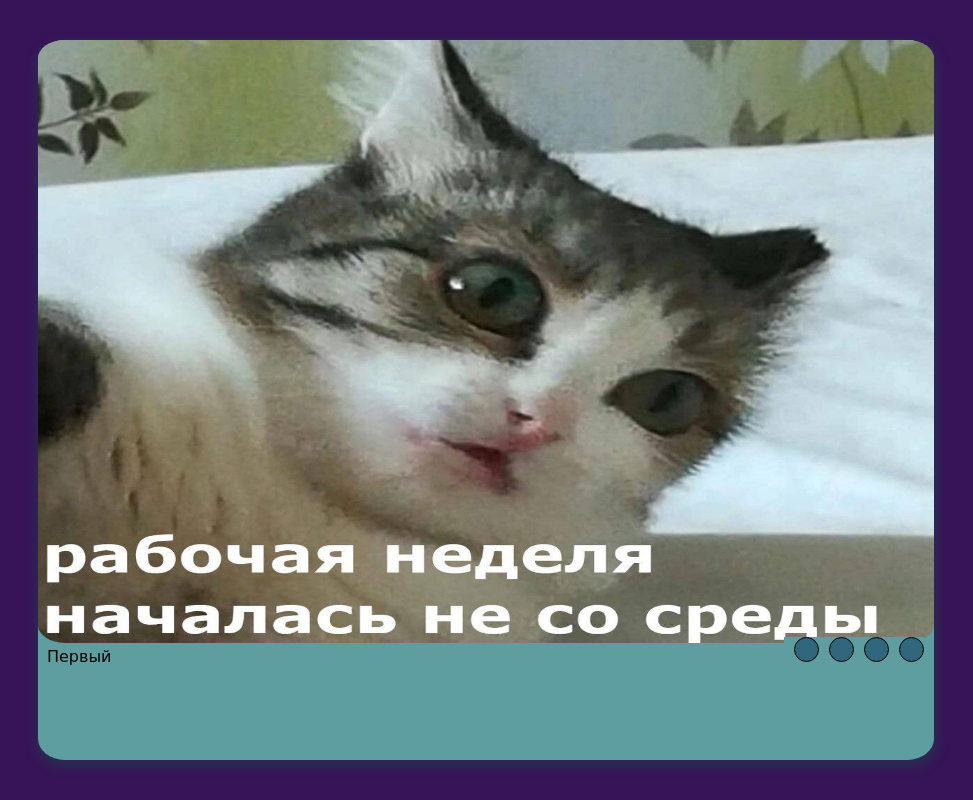
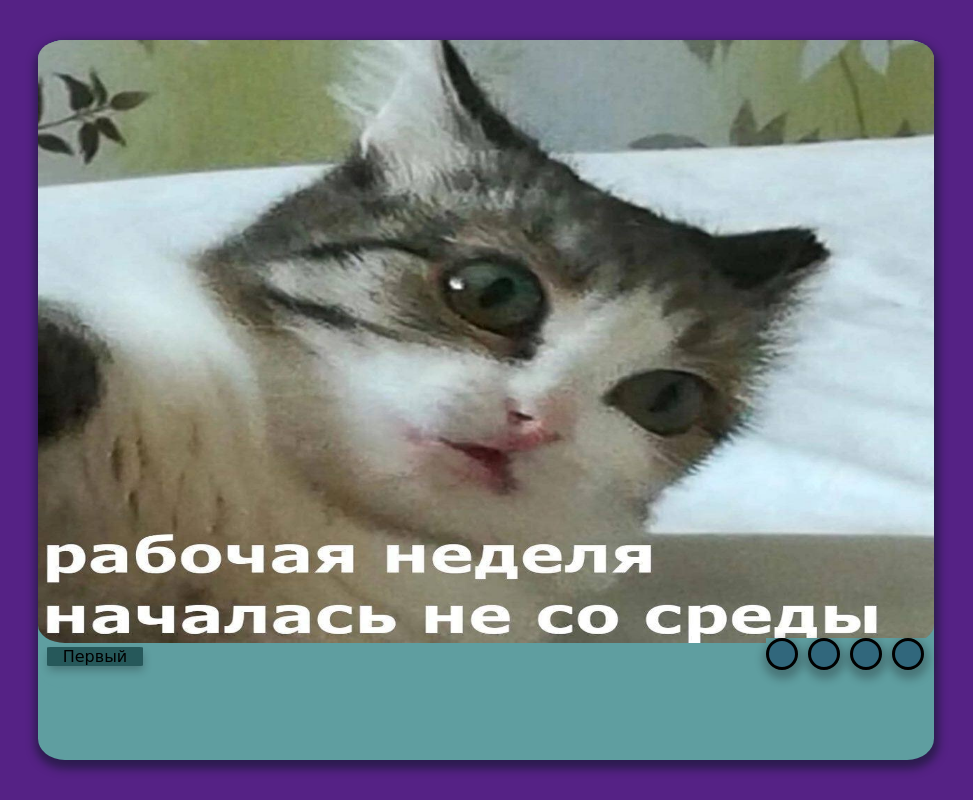
Before and after one commit to aimner/cssMemSlider, a plain HTML site: page index.html in a window 1280 px wide. Shown: the whole page, without its empty margins (154-1127 px from the left). Drawn offline with Linux system fonts and the light colour scheme; a web font is replaced by a local one.

Commit message:
refactor: change link style Mon, 16.05.22, 20:17

```diff
--- a/style.css
+++ b/style.css
@@ -8,7 +8,7 @@
 body {
     width: 100vw;
     height: 100vh;
-    background-color: rgb(55, 20, 88);
+    background-color: rgb(85, 34, 133);
     display: flex;
     align-items: center;
 }
@@ -22,9 +22,9 @@ body {
     flex-direction: column;
     position: relative;
     border-radius: 3%;
-    -webkit-box-shadow: 1px 5px 8px 4px rgba(34, 60, 80, 0.53);
-    -moz-box-shadow: 1px 5px 8px 4px rgba(34, 60, 80, 0.53);
-    box-shadow: 1px 5px 8px 4px rgba(34, 60, 80, 0.53);
+    -webkit-box-shadow: 1px 5px 8px 4px rgba(10, 23, 32, 0.53);
+    -moz-box-shadow: 1px 5px 8px 4px rgba(10, 23, 32, 0.53);
+    box-shadow: 1px 5px 8px 4px rgba(10, 23, 32, 0.53);
 
 }
 
@@ -67,6 +67,13 @@ body {
 /*  */
 .list__item__text {
     margin-left: 1%;
+    width: 6rem;
+    background-color: rgb(38, 88, 90);
+    text-align: center;
+    border-radius: 4%;
+    -webkit-box-shadow: 1px 5px 8px -1px rgba(20, 22, 24, 0.29);
+    -moz-box-shadow: 1px 5px 8px -1px rgba(20, 22, 24, 0.29);
+    box-shadow: 1px 5px 8px -1px rgba(20, 22, 24, 0.29);
 }
 
 img {
@@ -79,9 +86,10 @@ img {
     display: flex;
     align-self: flex-end;
     position: absolute;
-    top: 82.9%;
+    top: 83%;
     background-color: cadetblue;
-    margin-right: 10px;
+    height: 34px;
+
 
 
 }
@@ -95,18 +103,24 @@ a {
     text-decoration: none;
     display: block;
     background-color: rgb(49, 103, 124);
-    border: 1px solid black;
+    border: 3px solid black;
     border-radius: 50%;
-    margin-left: 10px;
-    width: 25px;
-    height: 25px;
+    margin-right: 10px;
+    width: 32px;
+    height: 32px;
     cursor: pointer;
     transition: all 0.3s;
+    -webkit-box-shadow: 1px 5px 8px 4px rgba(20, 22, 24, 0.29);
+    -moz-box-shadow: 1px 5px 8px 4px rgba(20, 22, 24, 0.29);
+    box-shadow: 1px 5px 8px 4px rgba(20, 22, 24, 0.29);
 }
 
 a:hover {
-    border: 5px solid black;
+    border: 8px solid black;
     background-color: azure;
+    box-shadow: 0 0 0 0;
+    -webkit-box-shadow: 0 0 0 0;
+    -moz-box-shadow: 0 0 0 0;
 }
 a:active {
     border: 12px solid black;
```
